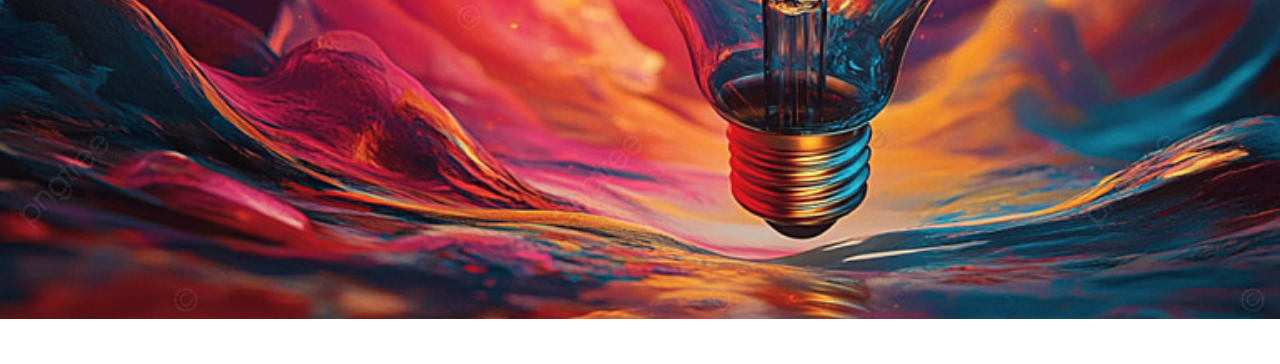
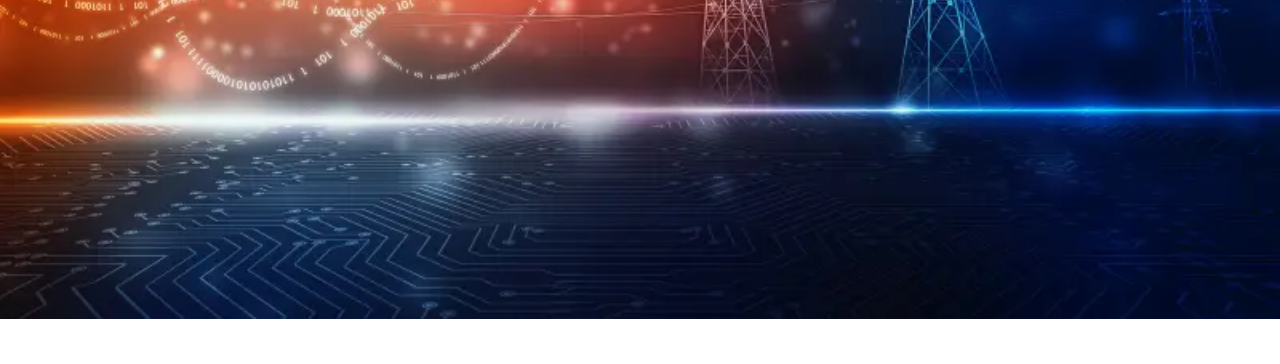
Before and after one commit to MontseMdz/MontseMdz.github.io, a plain HTML site: page index.html in a window 1280 px wide. Shown: the part 481-845 px from the top of the page. Drawn offline with Linux system fonts and the light colour scheme.

Commit message:
Update style.css

```diff
--- a/style.css
+++ b/style.css
@@ -7,7 +7,7 @@
 #header{
     width: 100%;
     height: 100vh;
-    background-image:url('../imagenes/electricidad.jpg');
+    background-image:url('imagenes/electricidad.webp');
     background-size: cover;
     background-repeat: no-repeat;
     background-position: center;
```
